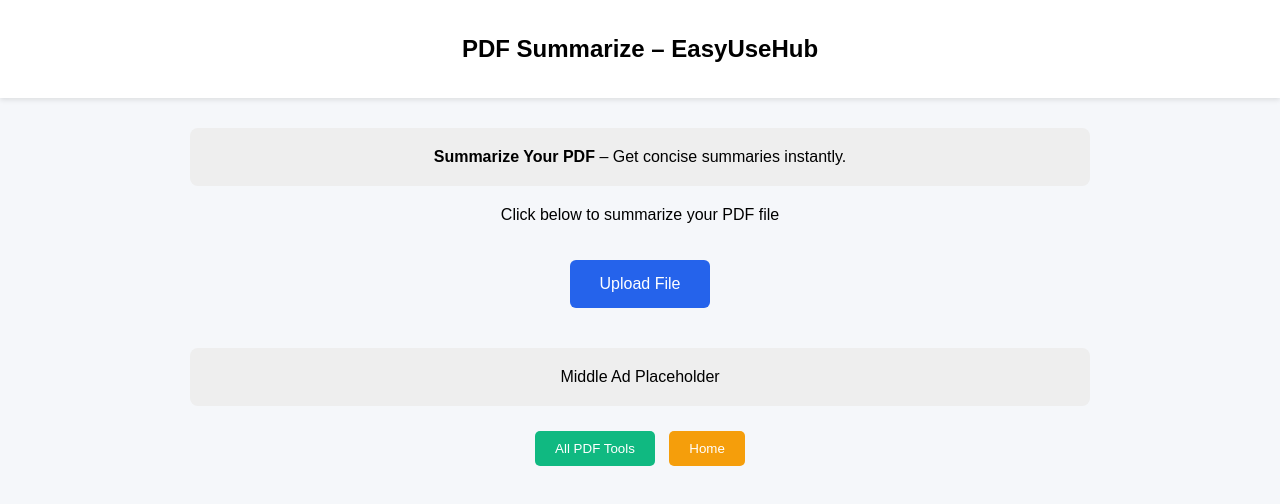
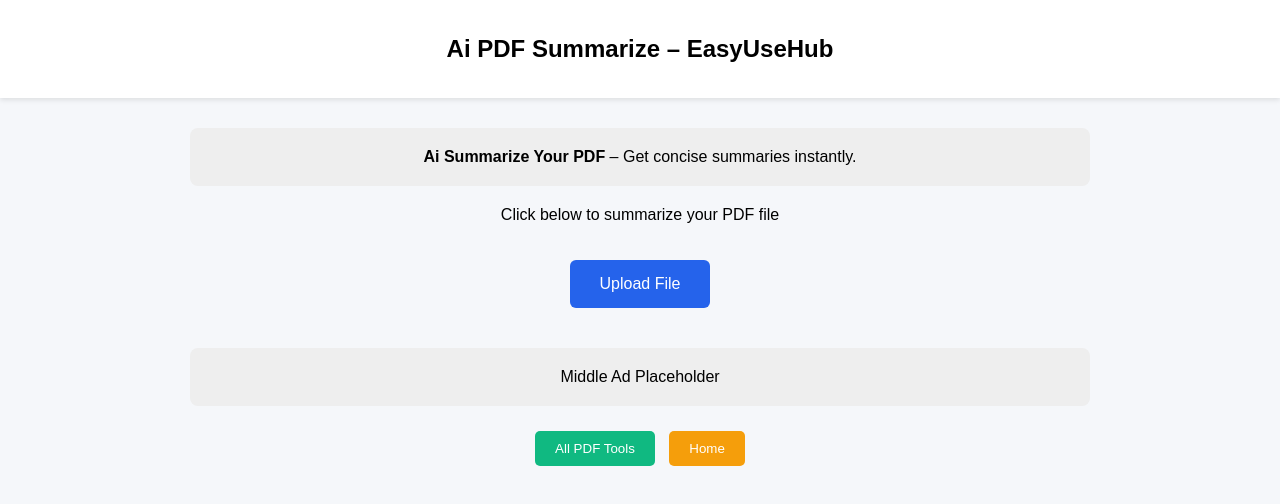
Before and after one commit to easyusehub/Ai-PDF-Summarize, a plain HTML site: page index.html in a window 1280 px wide. Drawn offline with Linux system fonts and the light colour scheme.

Commit message:
Update index.html

```diff
--- a/index.html
+++ b/index.html
@@ -2,7 +2,7 @@
 <html lang="en">
 <head>
 <meta charset="UTF-8">
-<title>PDF Summarize – EasyUseHub</title>
+<title>Ai PDF Summarize – EasyUseHub</title>
 <meta name="viewport" content="width=device-width, initial-scale=1.0">
 <style>
 body{margin:0;font-family:Arial,sans-serif;background:#f5f7fa;text-align:center;}
@@ -18,10 +18,10 @@
 </head>
 <body>
 
-<header><h2>PDF Summarize – EasyUseHub</h2></header>
+<header><h2>Ai PDF Summarize – EasyUseHub</h2></header>
 
 <div class="container">
-<div id="ad-top"><strong>Summarize Your PDF</strong> – Get concise summaries instantly.</div>
+<div id="ad-top"><strong>Ai Summarize Your PDF</strong> – Get concise summaries instantly.</div>
 
 <p>Click below to summarize your PDF file</p>
 
```
